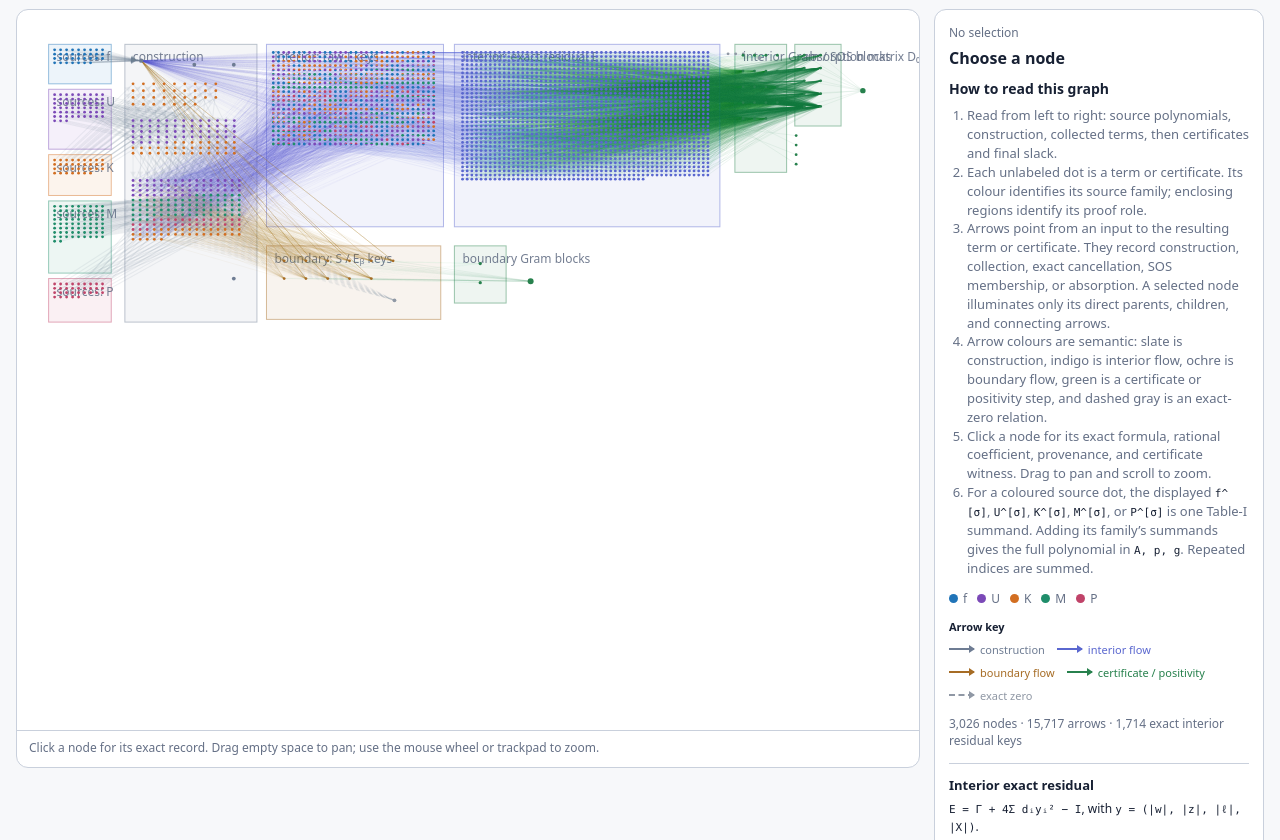
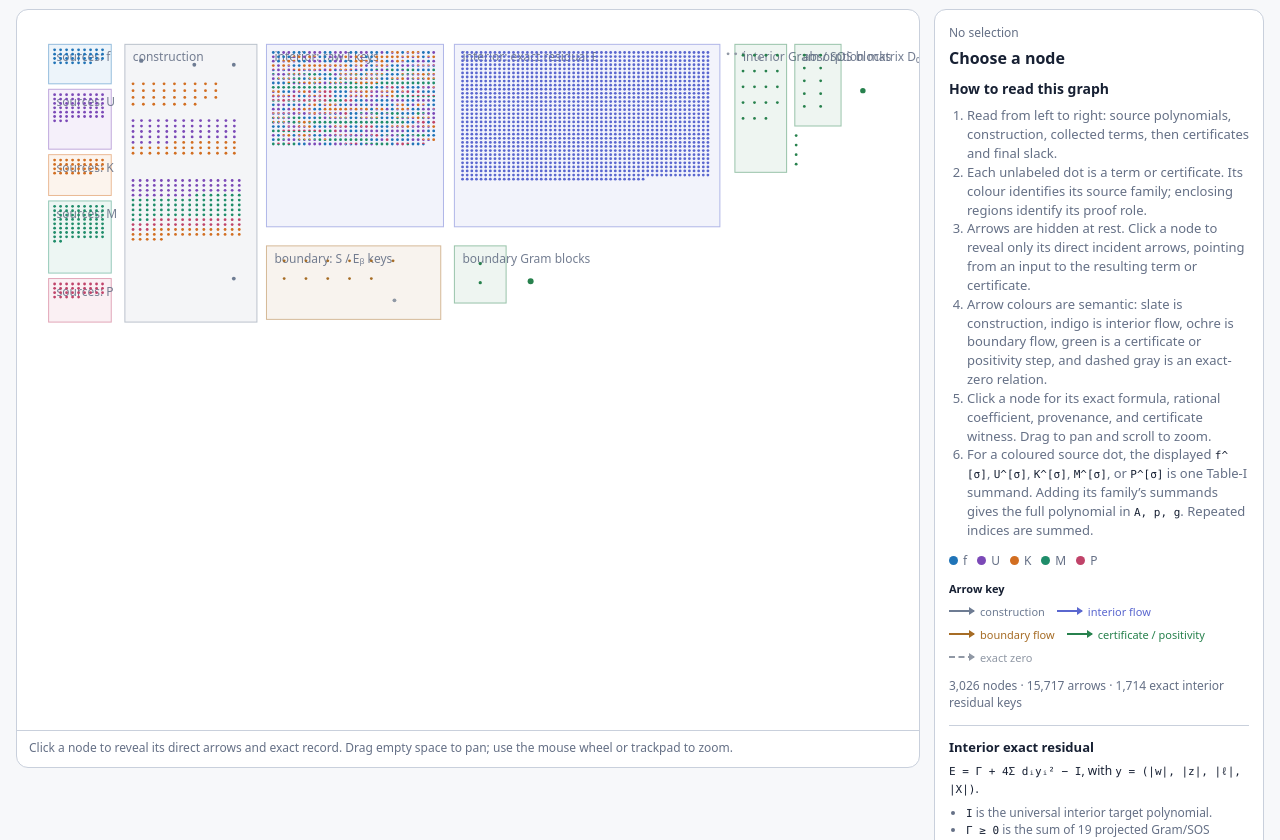
Before and after one commit to zhongganpage/zhongganpage.github.io, a plain HTML site: page visualizations/bernoulli-cancellation-atlas.html in a window 1280 px wide. Shown: the part 68-908 px from the top of the page. Drawn offline with Linux system fonts and the light colour scheme.

Commit message:
Hide cancellation atlas arrows until selection

```diff
--- a/visualizations/bernoulli-cancellation-atlas.html
+++ b/visualizations/bernoulli-cancellation-atlas.html
@@ -60,7 +60,7 @@
   <div class="layout">
     <section class="graph-wrap" aria-label="Interactive cancellation graph">
       <canvas id="atlas" aria-label="A zoomable graph of the Bernoulli cancellation certificate"></canvas>
-      <div class="hint">Click a node for its exact record. Drag empty space to pan; use the mouse wheel or trackpad to zoom.</div>
+      <div class="hint">Click a node to reveal its direct arrows and exact record. Drag empty space to pan; use the mouse wheel or trackpad to zoom.</div>
     </section>
     <aside class="inspector" aria-live="polite">
       <p class="eyebrow" id="kind">No selection</p>
@@ -71,7 +71,7 @@
           <ol>
             <li>Read from left to right: source polynomials, construction, collected terms, then certificates and final slack.</li>
             <li>Each unlabeled dot is a term or certificate. Its colour identifies its source family; enclosing regions identify its proof role.</li>
-            <li>Arrows point from an input to the resulting term or certificate. They record construction, collection, exact cancellation, SOS membership, or absorption. A selected node illuminates only its direct parents, children, and connecting arrows.</li>
+            <li>Arrows are hidden at rest. Click a node to reveal only its direct incident arrows, pointing from an input to the resulting term or certificate.</li>
             <li>Arrow colours are semantic: slate is construction, indigo is interior flow, ochre is boundary flow, green is a certificate or positivity step, and dashed gray is an exact-zero relation.</li>
             <li>Click a node for its exact formula, rational coefficient, provenance, and certificate witness. Drag to pan and scroll to zoom.</li>
             <li>For a coloured source dot, the displayed <code>f^[σ]</code>, <code>U^[σ]</code>, <code>K^[σ]</code>, <code>M^[σ]</code>, or <code>P^[σ]</code> is one Table-I summand. Adding its family’s summands gives the full polynomial in <code>A, p, g</code>. Repeated indices are summed.</li>
@@ -134,7 +134,7 @@ const iNode = (i) => `i${i}`;
 const eNode = (i) => `e${i}`;
 const bNode = (i) => `b${i}`;
 const nodeGroups = new Map();
-const initialDetail = `<section class="guide"><h3>How to read this graph</h3><ol><li>Read from left to right: source polynomials, construction, collected terms, then certificates and final slack.</li><li>Each unlabeled dot is a term or certificate. Its colour identifies its source family; enclosing regions identify its proof role.</li><li>Arrows point from an input to the resulting term or certificate. They record construction, collection, exact cancellation, SOS membership, or absorption. A selected node illuminates only its direct parents, children, and connecting arrows.</li><li>Arrow colours are semantic: slate is construction, indigo is interior flow, ochre is boundary flow, green is a certificate or positivity step, and dashed gray is an exact-zero relation.</li><li>Click a node for its exact formula, rational coefficient, provenance, and certificate witness. Drag to pan and scroll to zoom.</li><li>For a coloured source dot, the displayed <code>f^[σ]</code>, <code>U^[σ]</code>, <code>K^[σ]</code>, <code>M^[σ]</code>, or <code>P^[σ]</code> is one Table-I summand. Adding its family’s summands gives the full polynomial in <code>A, p, g</code>. Repeated indices are summed.</li></ol></section>`;
+const initialDetail = `<section class="guide"><h3>How to read this graph</h3><ol><li>Read from left to right: source polynomials, construction, collected terms, then certificates and final slack.</li><li>Each unlabeled dot is a term or certificate. Its colour identifies its source family; enclosing regions identify its proof role.</li><li>Arrows are hidden at rest. Click a node to reveal only its direct incident arrows, pointing from an input to the resulting term or certificate.</li><li>Arrow colours are semantic: slate is construction, indigo is interior flow, ochre is boundary flow, green is a certificate or positivity step, and dashed gray is an exact-zero relation.</li><li>Click a node for its exact formula, rational coefficient, provenance, and certificate witness. Drag to pan and scroll to zoom.</li><li>For a coloured source dot, the displayed <code>f^[σ]</code>, <code>U^[σ]</code>, <code>K^[σ]</code>, <code>M^[σ]</code>, or <code>P^[σ]</code> is one Table-I summand. Adding its family’s summands gives the full polynomial in <code>A, p, g</code>. Repeated indices are summed.</li></ol></section>`;
 function addNode(node) { nodes.set(node.id, node); nodeGroups.set(node.id, node.group); }
 function addEdge(from, to, type, meta={}) { edges.push({from, to, type, ...meta}); }
 function grid(count, columns, x, y, gapX, gapY, radius=3) { return Array.from({length:count}, (_, index) => ({ x: x + (index % columns) * gapX, y: y + Math.floor(index / columns) * gapY, radius })); }
@@ -266,7 +266,7 @@ function edgeColor(type) { if (type==='sos'||type==='absorb'||type==='terminal'|
 function edgeAlpha(type, active) { if (active) return .85; if (type==='sos') return .025; if (type==='source-I'||type==='source-B') return .07; return .11; }
 function drawArrow(from, to, color, alpha, arrow, dashed=false) { const a=screen(from), b=screen(to); const dx=b.x-a.x, dy=b.y-a.y, distance=Math.hypot(dx,dy); if (!distance || distance < 6) return; ctx.save(); ctx.globalAlpha=alpha; ctx.strokeStyle=color; ctx.lineWidth=arrow?1.1:.65; ctx.setLineDash(dashed?[4,3]:[]); ctx.beginPath(); ctx.moveTo(a.x,a.y); ctx.lineTo(b.x,b.y); ctx.stroke(); if (arrow && distance>24) { const ux=dx/distance, uy=dy/distance; const tipX=b.x-ux*(to.radius*view.s+3), tipY=b.y-uy*(to.radius*view.s+3); ctx.fillStyle=color; ctx.beginPath(); ctx.moveTo(tipX,tipY); ctx.lineTo(tipX-ux*5-uy*3,tipY-uy*5+ux*3); ctx.lineTo(tipX-ux*5+uy*3,tipY-uy*5-ux*3); ctx.closePath(); ctx.fill(); } ctx.restore(); }
 function draw() { const rect=canvas.getBoundingClientRect(); ctx.clearRect(0,0,rect.width,rect.height); ctx.save(); groupBoxes.forEach(box => { const x=view.x+box.x*view.s, y=view.y+box.y*view.s, w=box.width*view.s,h=box.height*view.s; ctx.globalAlpha=.08; ctx.fillStyle=box.color; ctx.fillRect(x,y,w,h); ctx.globalAlpha=.45; ctx.strokeStyle=box.color; ctx.lineWidth=1; ctx.strokeRect(x,y,w,h); if (view.s>.16) { ctx.globalAlpha=.9; ctx.fillStyle=palette.muted; ctx.font='12px ui-sans-serif, system-ui'; ctx.fillText(box.label,x+8,y+17); } }); ctx.restore();
-  edges.forEach(edge => { const from=nodes.get(edge.from),to=nodes.get(edge.to); if (!from||!to) return; const active = selection && (edge.from===selection || edge.to===selection); drawArrow(from,to,edgeColor(edge.type),edgeAlpha(edge.type,active),active || (edge.type==='construct'&&view.s>.19),edge.type==='zero'); });
+  edges.forEach(edge => { const from=nodes.get(edge.from),to=nodes.get(edge.to); if (!from||!to) return; const active = selection && (edge.from===selection || edge.to===selection); if (!active) return; drawArrow(from,to,edgeColor(edge.type),edgeAlpha(edge.type,true),true,edge.type==='zero'); });
   nodes.forEach(node => { const p=screen(node); const radius=Math.max(1.4,node.radius*view.s); const isSelected=selection===node.id; const isActive=selection&&selected.has(node.id); ctx.save(); ctx.globalAlpha=selection&&!isActive?.18:1; if (node.families&&node.families.length>1) { const step=(Math.PI*2)/node.families.length; node.families.forEach((family,index)=>{ctx.beginPath();ctx.moveTo(p.x,p.y);ctx.arc(p.x,p.y,radius,step*index,step*(index+1));ctx.closePath();ctx.fillStyle=palette[family];ctx.fill();}); } else { ctx.beginPath();ctx.arc(p.x,p.y,radius,0,Math.PI*2);ctx.fillStyle=node.color||palette.derived;ctx.fill(); } if (isSelected) { ctx.globalAlpha=1;ctx.strokeStyle=palette.ink;ctx.lineWidth=2;ctx.beginPath();ctx.arc(p.x,p.y,radius+4,0,Math.PI*2);ctx.stroke(); } ctx.restore(); });
   statusEl.textContent = `${nodes.size.toLocaleString()} nodes · ${edges.length.toLocaleString()} arrows · ${DATA.residualNodes.length.toLocaleString()} exact interior residual keys`;
 }
```
